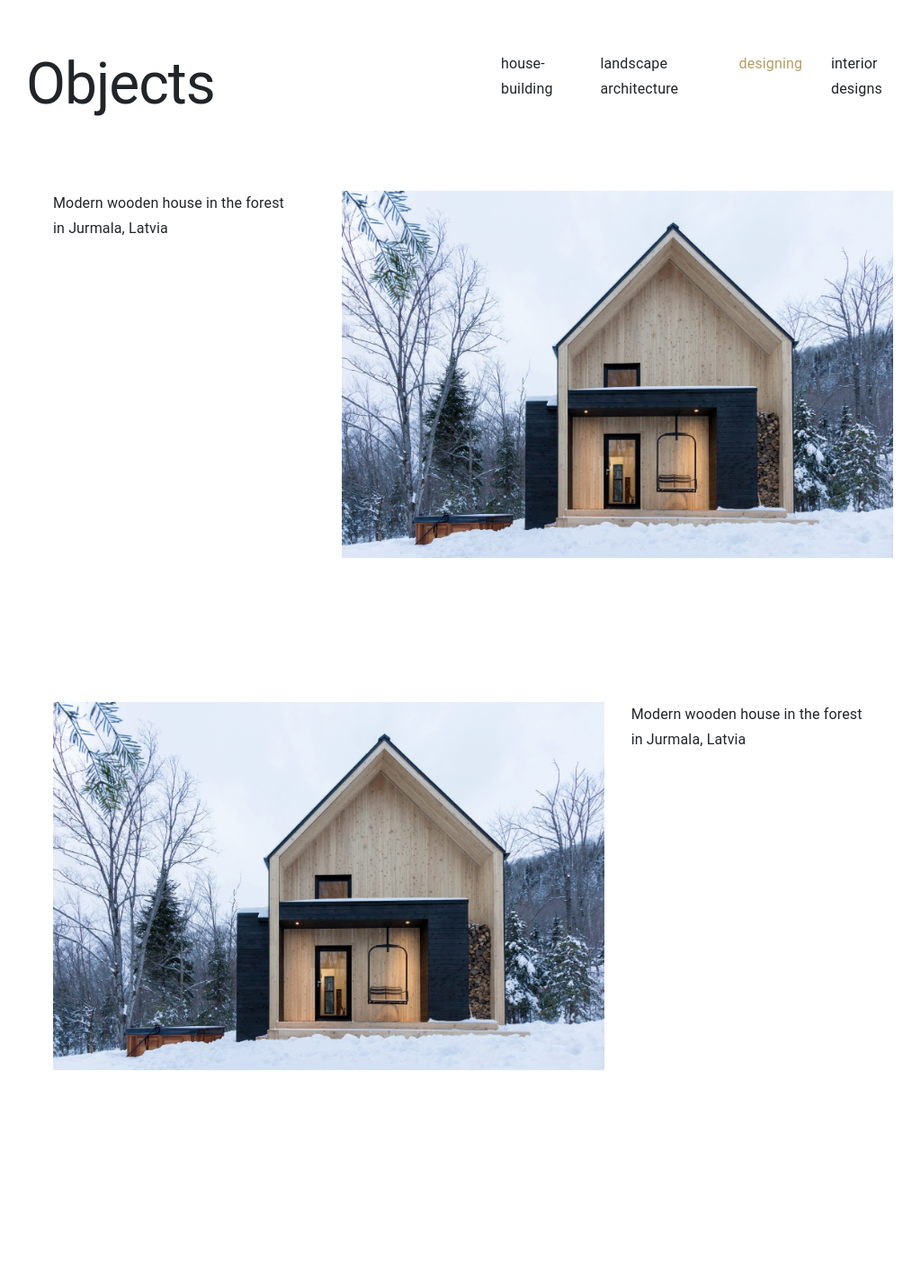
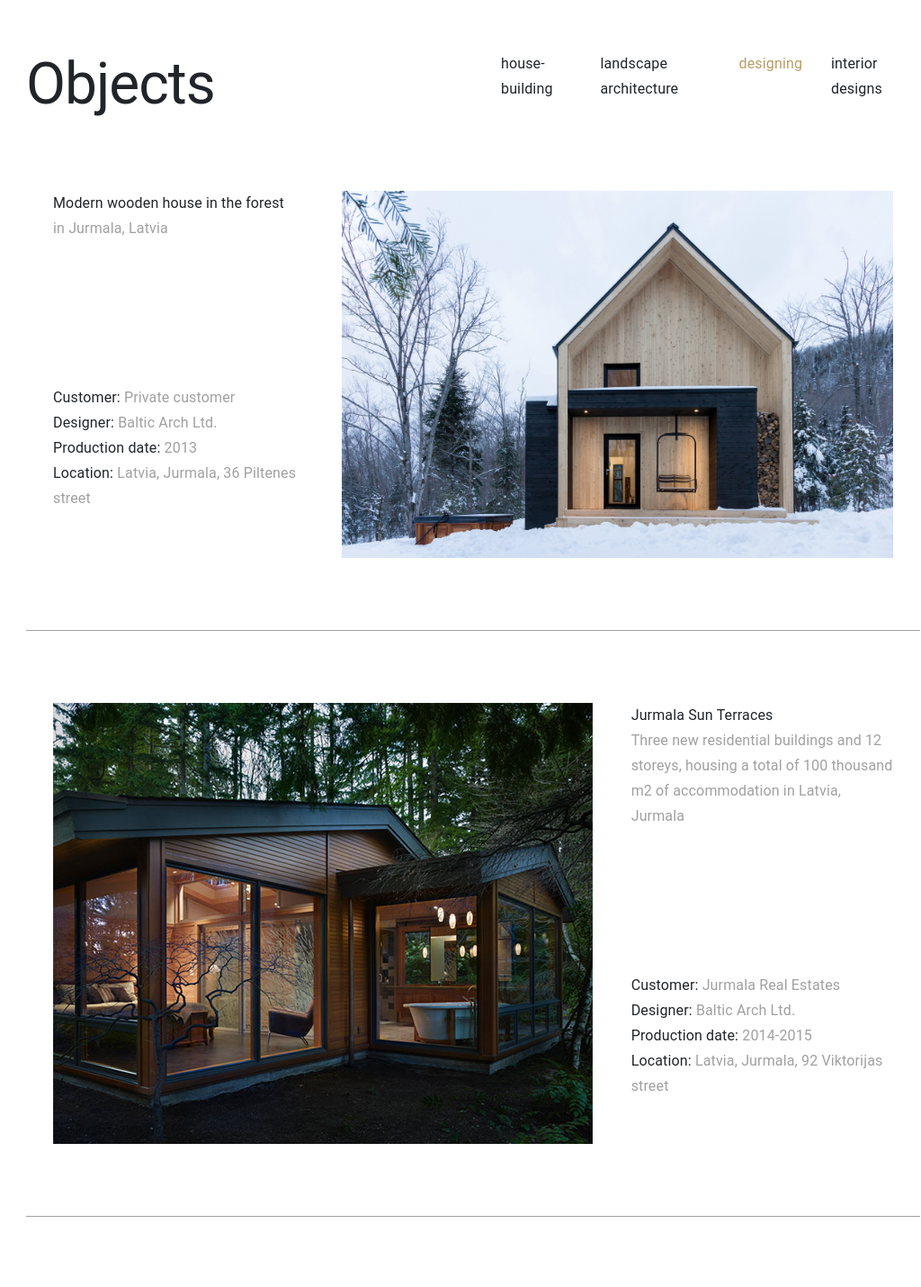
Before and after one commit to salmanazeez/architecture-app, a React (Create React App) app: page /objects in a window 1280 px wide. Shown: the part 240-1670 px from the top of the page at 90% size, without its empty margins (114-1138 px from the left). Before the commit the page ends 1637 px from the top, so only its background shows below. Built offline with nearby package versions, Linux system fonts and the light colour scheme.

Commit message:
Design objects page

```diff
--- a/src/assets/sass/components/card.scss
+++ b/src/assets/sass/components/card.scss
@@ -1,11 +1,27 @@
 @import '../variables.scss';
 
 body {
+    .card-border {
+        border-bottom: 1px solid $secondary;
+    }
+
     .contents-container {
         margin: 5rem 0 5rem 0;
 
+        .secondary-text {
+            color: $secondary;
+        }
+
+        .details-container {
+            margin-top: 10rem;
+        }
+
         @media (max-width: $tablet) {
             margin: 2rem 0 2rem 0;
+
+            .details-container {
+                margin-top: 2rem;
+            }
         }
     }
 }
--- a/src/components/card-left.js
+++ b/src/components/card-left.js
@@ -9,12 +9,18 @@ import {Row,
 function CardLeft() {
     return (
         <Row>
-            <Col>
+            <Col className="card-border">
                 <div className="contents-container">
                     <Row>
                         <Col xs={12} md={4}>
                             <Typography variant="subtitle1">Modern wooden house in the forest</Typography>
-                            <Typography variant="subtitle1">in Jurmala, Latvia</Typography>
+                            <Typography variant="subtitle1" className="secondary-text">in Jurmala, Latvia</Typography>
+                            <div className="details-container">
+                                <Typography variant="subtitle1">Customer: <span className="secondary-text">Private customer</span></Typography>
+                                <Typography variant="subtitle1">Designer: <span className="secondary-text">Baltic Arch Ltd.</span></Typography>
+                                <Typography variant="subtitle1">Production date: <span className="secondary-text">2013</span></Typography>
+                                <Typography variant="subtitle1">Location: <span className="secondary-text">Latvia, Jurmala, 36 Piltenes street</span></Typography>
+                            </div>
                         </Col>
                         <Col xs={12} md={8}>
                             <Image src={require('../assets/img/objects1.jpg')} fluid />
--- a/src/components/card-right.js
+++ b/src/components/card-right.js
@@ -9,15 +9,21 @@ import {Row,
 function CardRight() {
     return (
         <Row>
-            <Col>
+            <Col className="card-border">
                 <div className="contents-container">
                     <Row>
                         <Col xs={12} md={8}>
-                            <Image src={require('../assets/img/objects1.jpg')} fluid />
+                            <Image src={require('../assets/img/objects2.jpg')} fluid />
                         </Col>
                         <Col xs={12} md={4}>
-                            <Typography variant="subtitle1">Modern wooden house in the forest</Typography>
-                            <Typography variant="subtitle1">in Jurmala, Latvia</Typography>
+                            <Typography variant="subtitle1">Jurmala Sun Terraces</Typography>
+                            <Typography variant="subtitle1" className="secondary-text">Three new residential buildings and 12 storeys, housing a total of 100 thousand m2 of accommodation in Latvia, Jurmala</Typography>
+                            <div className="details-container">
+                                <Typography variant="subtitle1">Customer: <span className="secondary-text">Jurmala Real Estates</span></Typography>
+                                <Typography variant="subtitle1">Designer: <span className="secondary-text">Baltic Arch Ltd.</span></Typography>
+                                <Typography variant="subtitle1">Production date: <span className="secondary-text">2014-2015</span></Typography>
+                                <Typography variant="subtitle1">Location: <span className="secondary-text">Latvia, Jurmala, 92 Viktorijas street</span></Typography>
+                            </div>
                         </Col>
                     </Row>
                 </div>
--- a/src/pages/objects.js
+++ b/src/pages/objects.js
@@ -25,6 +25,8 @@ function Objects() {
                 <Col>
                     <CardLeft></CardLeft>
                     <CardRight></CardRight>
+                    <CardLeft></CardLeft>
+                    <CardRight></CardRight>
                 </Col>
             </Row>
         </div>
```
Also changed, not shown: src/assets/img/objects2.jpg (added).
